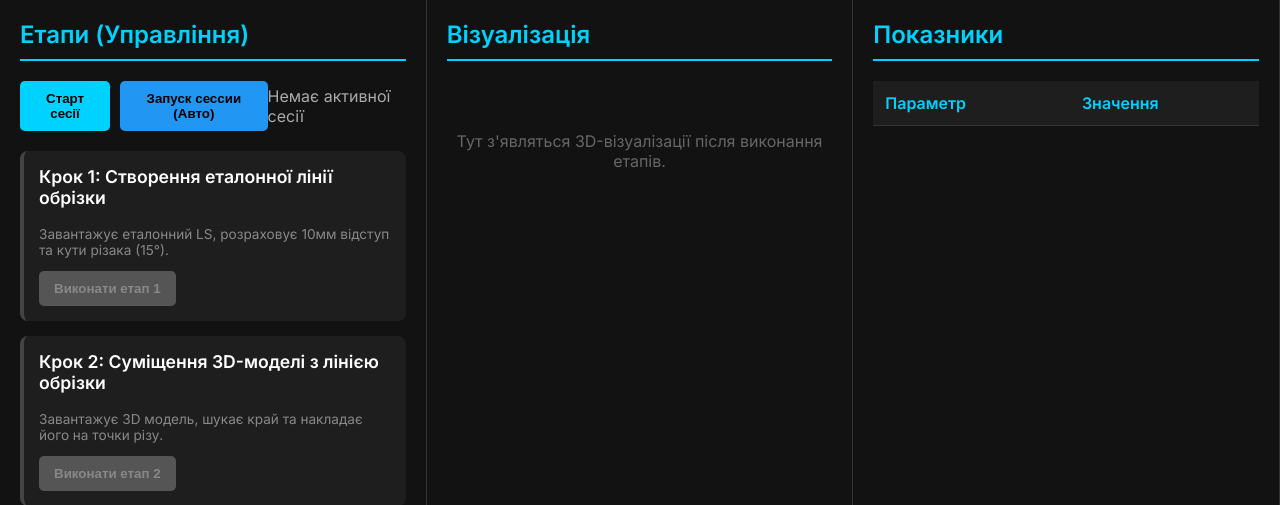
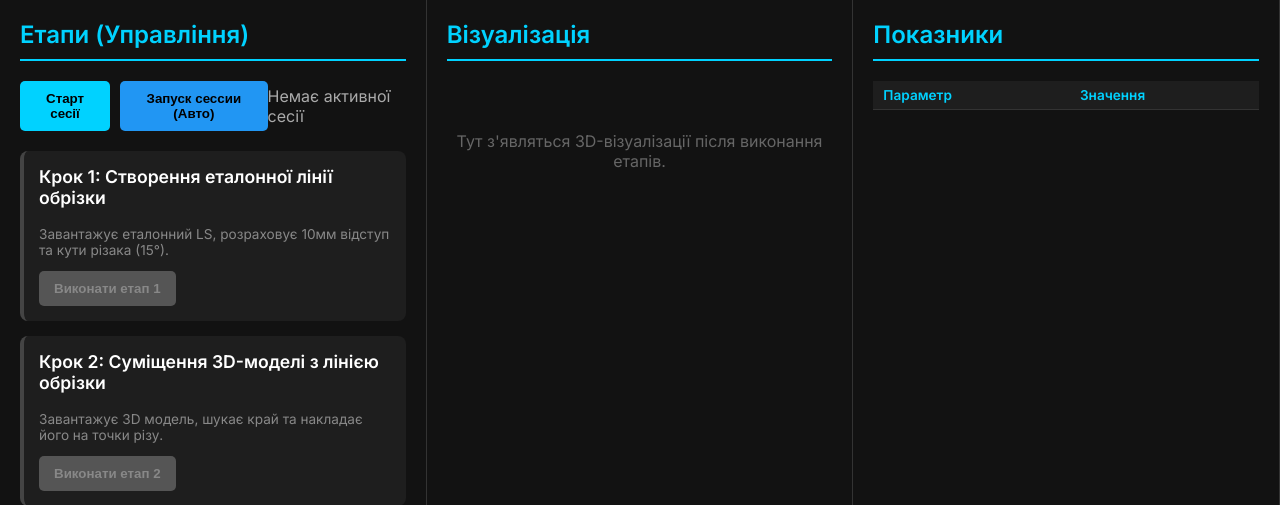
Before and after one commit to dmytrotankode/laser-test, a Flask app: page / in a window 1280 px wide. Shown: the top 505 px of the page. Run offline with Flask 3, Linux system fonts and the light colour scheme; lists and menus that the app fills with data are empty.

Commit message:
Make metrics table compact and smaller

```diff
--- a/service_5054/web/static/css/style.css
+++ b/service_5054/web/static/css/style.css
@@ -106,9 +106,10 @@ table {
 }
 
 table th, table td {
-    padding: 12px;
+    padding: 6px 10px;
     text-align: left;
     border-bottom: 1px solid #333;
+    font-size: 0.85rem;
 }
 
 table th {
--- a/service_5054/web/static/js/main.js
+++ b/service_5054/web/static/js/main.js
@@ -27,7 +27,7 @@ function addMetricGroup(title) {
     const table = document.getElementById('metrics-table');
     const tr = document.createElement('tr');
     tr.style.backgroundColor = '#1f1f1f';
-    tr.innerHTML = `<th colspan="2" style="text-align:center; padding:8px; border-bottom:1px solid #444; color:#00d2ff; font-weight:600;">${title}</th>`;
+    tr.innerHTML = `<th colspan="2" style="text-align:center; padding:5px; border-bottom:1px solid #444; color:#00d2ff; font-weight:600;">${title}</th>`;
     table.appendChild(tr);
 }
 
```
